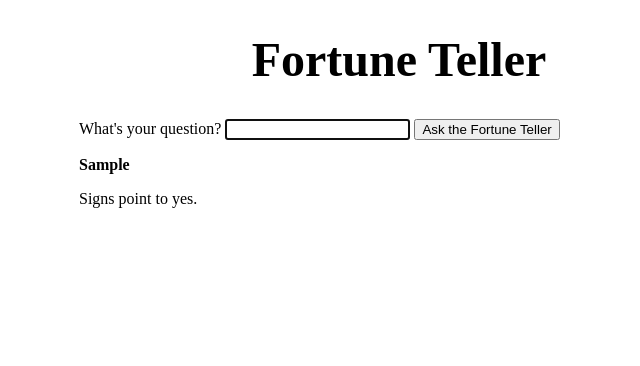
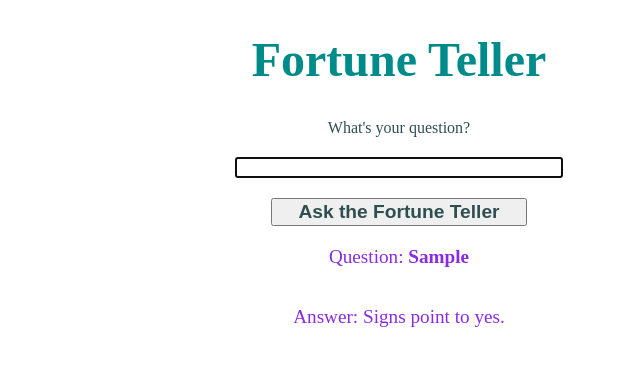
Before and after one commit to MitaliShah/fortune-teller, a plain HTML site: page index.html in a window 1280 px wide. Both pictures are taken after typing "Sample" into the empty fields and a click on the button "Ask the Fortune Teller". Shown: the whole page, without its empty margins (241-881 px from the left). Drawn offline with Linux system fonts and the light colour scheme.

Commit message:
added style to the form

```diff
--- a/script.js
+++ b/script.js
@@ -69,9 +69,9 @@ let submitHandler = function (event) {
   if (question.value.length < 1) return;
 
   // Display the answer
-  answer.innerHTML = `<p><strong>${sanitizeHTML(
+  answer.innerHTML = `<p>Question: <strong>${sanitizeHTML(
     question.value
-  )}</strong></p><p>${getAnswer()}</p>`;
+  )}</strong></p><p>Answer: ${getAnswer()}</p>`;
 
   // Clear the question field
   question.value = "";
--- a/style.css
+++ b/style.css
@@ -9,4 +9,36 @@ body {
 h1 {
   text-align: center;
   font-size: 3em;
+  color: darkcyan;
 }
+
+#app {
+  display: flex;
+  flex-direction: column;
+  text-align: center;
+  justify-content: center;
+  align-items: center;
+  color: darkslategrey;
+}
+
+input {
+  width: 50%;
+  margin-top: 20px;
+}
+
+button {
+  width: 40%;
+  margin-top: 20px;
+  color: darkslategrey;
+  font-size: 1.2em;
+  font-weight: bold;
+}
+
+#answer {
+  display: flex;
+  flex-direction: column;
+  justify-content: center;
+  align-items: center;
+  font-size: 1.2em;
+  color: blueviolet;
+}
```
